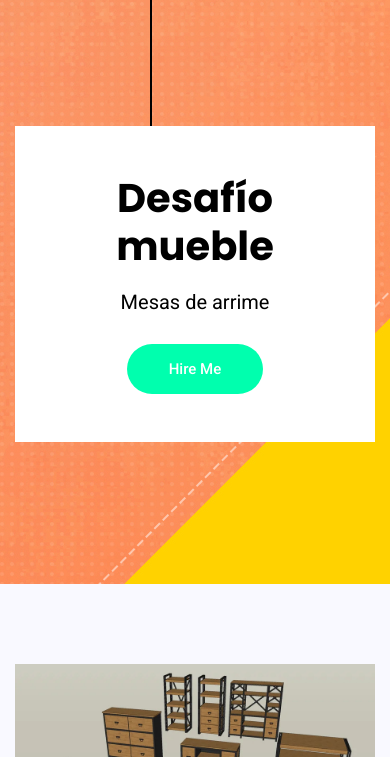
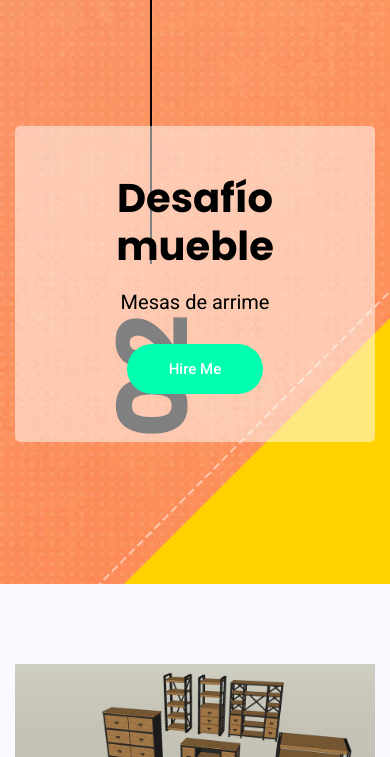
Before and after one commit to desafiomueble/desafiomueble.github.io, a plain HTML site: page index.html in a window 390 px wide. Shown: the part 87-844 px from the top of the page. Drawn offline with nearby package versions, Linux system fonts and the light colour scheme; some packages are replaced by stand-ins of ours; files that its build step writes are made by us from their sources; files whose address does not match are found by name.

Commit message:
Update _banner.scss

```diff
--- a/scss/_banner.scss
+++ b/scss/_banner.scss
@@ -24,12 +24,14 @@
 
 .banner-content {
     text-align: left;
+    background-color: rgba(255, 255, 255, 0.5);
+    border-radius: 5px;
     @media (max-width: 1680px) {
         text-align: center;
     }
     @media (max-width: 680px) {
         padding: 48px 20px;
-        background: #fff;
+        background-color: rgba(255, 255, 255, 0.5);
         margin: 0 15px;
     }
     .primary-btn {
```
